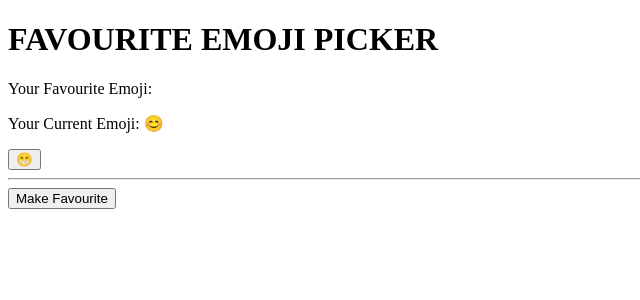
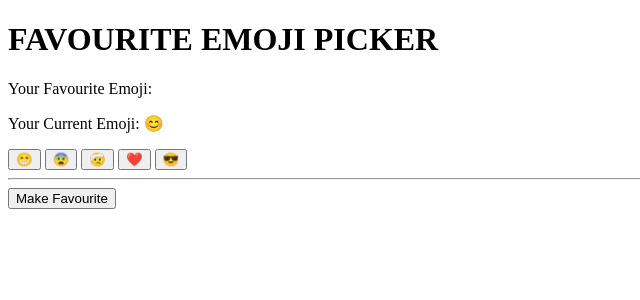
Before and after one commit to maghfoor-a/emoji-picker-app-react, a React (Create React App) app: page / in a window 1280 px wide. Shown: the top 300 px of the page, without its empty margins (0-640 px from the left). Built offline with nearby package versions, Linux system fonts and the light colour scheme; the HTML template or start-up script is replaced by a standard one.

Commit message:
added 4 more emojis and everything works! yay

```diff
--- a/src/components/EmojiPicker.tsx
+++ b/src/components/EmojiPicker.tsx
@@ -11,7 +11,19 @@ export default function EmojiPicker(): JSX.Element {
     };
 
     const handleBigSmile = () => {
-        queueRerenderWithNewEmoji("😁")
+        queueRerenderWithNewEmoji("😁");
+    };
+    const handleScared = () => {
+        queueRerenderWithNewEmoji("😨");
+    };
+    const handleInjured = () => {
+        queueRerenderWithNewEmoji("🤕");
+    };
+    const handleHeart = () => {
+        queueRerenderWithNewEmoji("❤️️");
+    };
+    const handleCool = () => {
+        queueRerenderWithNewEmoji("😎");
     };
 
     return (
@@ -20,6 +32,14 @@ export default function EmojiPicker(): JSX.Element {
         <p>Your Favourite Emoji: {currentFavouriteEmoji}</p>
         <p>Your Current Emoji: {emojiFromCurrentRender}</p>
         <button onClick={handleBigSmile}>😁</button>
+        &nbsp;
+        <button onClick={handleScared}>😨</button>
+        &nbsp;
+        <button onClick={handleInjured}>🤕</button>
+        &nbsp;
+        <button onClick={handleHeart}>❤️️</button>
+        &nbsp;
+        <button onClick={handleCool}>😎</button>
 
         <hr />
         <button onClick={handleStoreCurrentEmoji}>Make Favourite</button>
```
